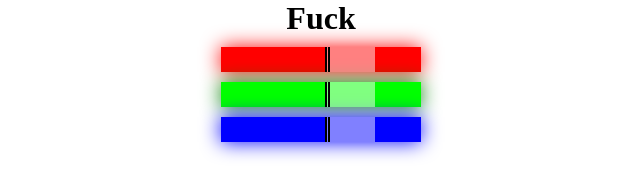
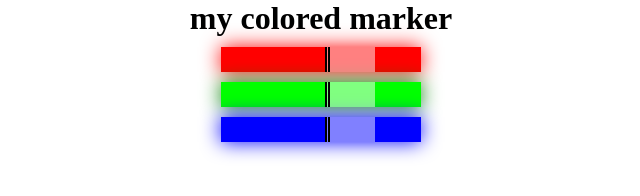
Before and after one commit to hassanjawedwani/HTML-CSS-Project-3-colored-marker-, a plain HTML site: page index.html in a window 1280 px wide. Shown: the whole page, without its empty margins (319-959 px from the left). Drawn offline with Linux system fonts and the light colour scheme.

Commit message:
changings in heading

```diff
--- a/index.html
+++ b/index.html
@@ -8,7 +8,7 @@
 </head>
 <body>
     <div class="container">
-        <h1>Fuck</h1>
+        <h1>my colored marker</h1>
         <div class="marker red">
             <div class="cap"></div>
             <div class="sleeve"></div>
```
